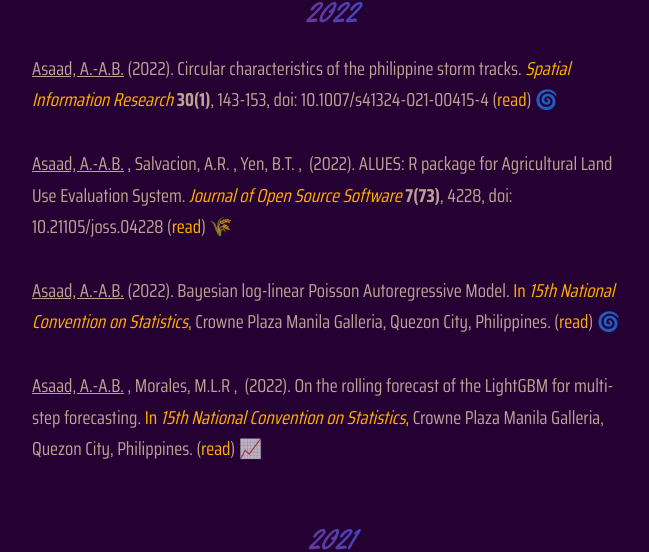
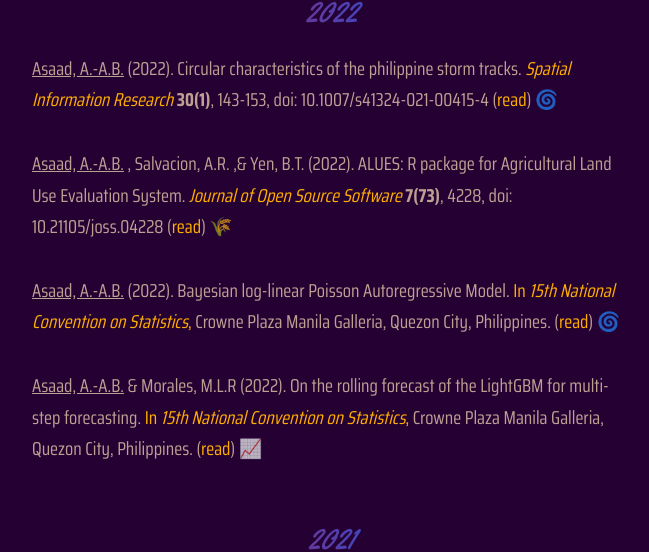
Before and after one commit to alstat/al-asaad, a SvelteKit app: page /papers in a window 1280 px wide. Shown: the part 730-1282 px from the top of the page, without its empty margins (308-957 px from the left). Built offline with nearby package versions, Linux system fonts and the light colour scheme; a web font is replaced by a local one.

Commit message:
fix author sequence

```diff
--- a/src/routes/papers/+page.svelte
+++ b/src/routes/papers/+page.svelte
@@ -1,20 +1,21 @@
 <script>
-	import { papers } from "$lib/data/papers.js"
+	import { papers } from '$lib/data/papers.js';
 
 	let theses;
 	let nonTheses;
 	theses = papers.filter((object) => {
-		return object["type"] === "thesis"
-	})
+		return object['type'] === 'thesis';
+	});
 	nonTheses = papers.filter((object) => {
-		return object["type"] !== "thesis"
-	})
-	let data = {}; let i;
+		return object['type'] !== 'thesis';
+	});
+	let data = {};
+	let i;
 	for (i = 0; i < nonTheses.length; ++i) {
-		data[nonTheses[i]["year"]] = []
+		data[nonTheses[i]['year']] = [];
 	}
 	for (i = 0; i < nonTheses.length; ++i) {
-		data[nonTheses[i]["year"]].push(nonTheses[i])
+		data[nonTheses[i]['year']].push(nonTheses[i]);
 	}
 	let years = Object.keys(data).reverse();
 </script>
@@ -25,64 +26,72 @@
 </svelte:head>
 
 <div class="text-column">
-	<h1>Theses, Conference, & Journal Publications</h1><br><br>
+	<h1>Theses, Conference, & Journal Publications</h1>
+	<br /><br />
 	<div class="title-emphasis">Theses</div>
 	<ul>
 		{#each theses as thesis, i}
 			<li>
-				<u>{ thesis["author"] }</u>
-				({ thesis["year"] }).
-				{ thesis["title"] }.
-				<span class="emphasize">{ thesis["publisher"] }</span>.
-				(<a href="{ thesis["href"] }">read</a>)
-				{ thesis["application"] }
-			</li><br>
+				<u>{thesis['author']}</u>
+				({thesis['year']}).
+				{thesis['title']}.
+				<span class="emphasize">{thesis['publisher']}</span>. (<a href={thesis['href']}>read</a>)
+				{thesis['application']}
+			</li>
+			<br />
 		{/each}
 	</ul>
 	{#each years as year, i}
-		<div class="title-emphasis">{ year }</div>
+		<div class="title-emphasis">{year}</div>
 		<ul>
 			{#each data[year] as paper, i}
 				<li>
-					{#if paper["author"].length > 1}
-						{#each paper["author"] as author, i}
-							{#if author.includes("A.-A.B.")}
-								<u>{ author }</u>
+					{#if paper['author'].length > 1}
+						{#each paper['author'] as author, k}
+							{#if author.includes('A.-A.B.')}
+								<u>{author}</u>
 							{:else}
-								{ author }
-							{/if},&nbsp;
+								{author}
+							{/if}
+							{#if k < paper['author'].length - 2}
+								,&nbsp;
+							{:else if k === paper['author'].length - 2}
+								{#if paper["author"].length === 2}
+									&&nbsp;
+								{:else}
+									,&&nbsp;
+								{/if}
+							{/if}
 						{/each}
 					{:else}
-						<u>{ paper["author"] }</u>
+						<u>{paper['author']}</u>
 					{/if}
-					({ paper["year"] }).
-					{ paper["title"] }.
+					({paper['year']}).
+					{paper['title']}.
 					<span class="emphasize">
-						{#if paper["type"] === "journal"}
-							<i>{ paper["journal"] }</i>
+						{#if paper['type'] === 'journal'}
+							<i>{paper['journal']}</i>
 						{:else}
-							In <i>{ paper["proceeding"] }</i>,
+							In <i>{paper['proceeding']}</i>,
 						{/if}
 					</span>
-					{#if paper["type"] === "journal"}
-						<b>{ paper["issue"] }</b>,
-						{ paper["pages"] },
-						doi: { paper["doi"] }
+					{#if paper['type'] === 'journal'}
+						<b>{paper['issue']}</b>,
+						{paper['pages']}, doi: {paper['doi']}
 					{/if}
-					{#if paper["type"] === "conference"}
-						{#if paper["pages"] !== undefined}
-							{ paper["pages"] },&nbsp;
+					{#if paper['type'] === 'conference'}
+						{#if paper['pages'] !== undefined}
+							{paper['pages']},&nbsp;
 						{/if}
-						{ paper["address"] }.
-						{#if paper["publisher"] !== undefined}
-							{ paper["publisher"] }
+						{paper['address']}.
+						{#if paper['publisher'] !== undefined}
+							{paper['publisher']}
 						{/if}
 					{/if}
-					(<a href="{ paper["href"] }">read</a>)
-					{ paper["application"] }<br><br>
+					(<a href={paper['href']}>read</a>)
+					{paper['application']}<br /><br />
 				</li>
 			{/each}
-
 		</ul>
 	{/each}
 </div>
```
